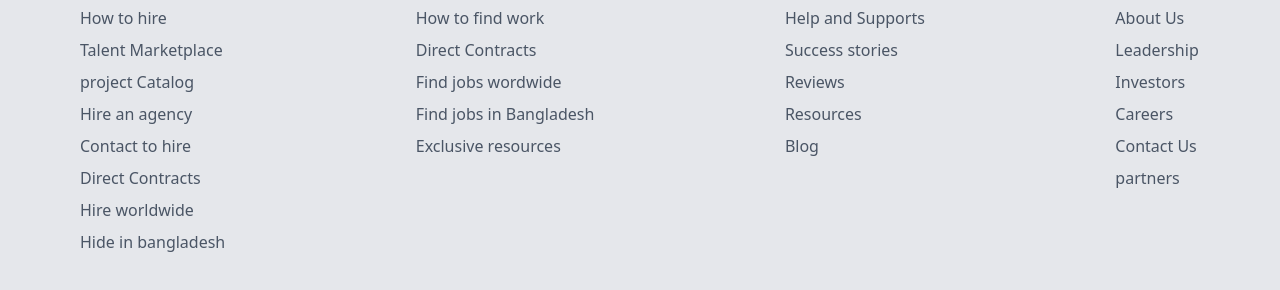
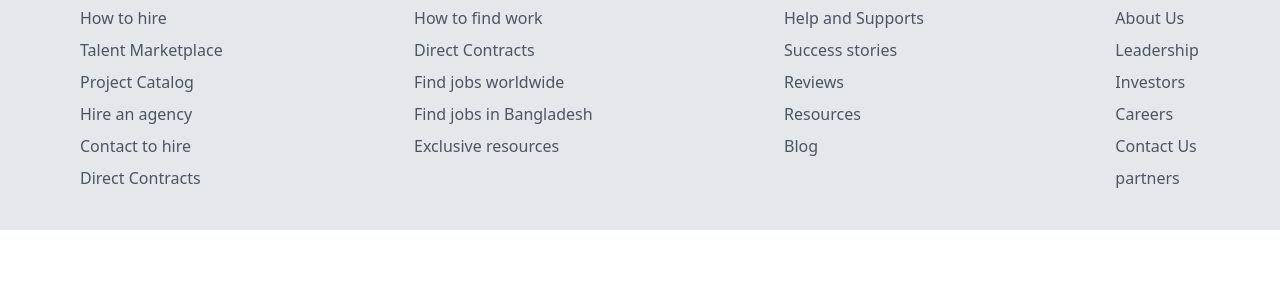
Before and after one commit to ibnesina/BanglaHire, a Next.js app in the folder frontend/: page / in a window 1280 px wide. Shown: the part 1124-1414 px from the top of the page. After the commit the page ends 1354 px from the top, so only its background shows below. Built offline with nearby package versions, Linux system fonts and the light colour scheme; no server answers.

Commit message:
footer content updated

```diff
--- a/frontend/components/Footer.tsx
+++ b/frontend/components/Footer.tsx
@@ -7,12 +7,10 @@ export default function Footer() {
       options: [
         { link: "#", text: "How to hire" },
         { link: "#", text: "Talent Marketplace" },
-        { link: "#", text: "project Catalog" },
+        { link: "#", text: "Project Catalog" },
         { link: "#", text: "Hire an agency" },
         { link: "#", text: "Contact to hire" },
         { link: "#", text: "Direct Contracts" },
-        { link: "#", text: "Hire worldwide" },
-        { link: "#", text: "Hide in bangladesh" },
       ],
     },
     {
@@ -20,7 +18,7 @@ export default function Footer() {
       options: [
         { link: "#", text: "How to find work" },
         { link: "#", text: "Direct Contracts" },
-        { link: "#", text: "Find jobs wordwide" },
+        { link: "#", text: "Find jobs worldwide" },
         { link: "#", text: "Find jobs in Bangladesh" },
         { link: "#", text: "Exclusive resources" },
       ],
```
